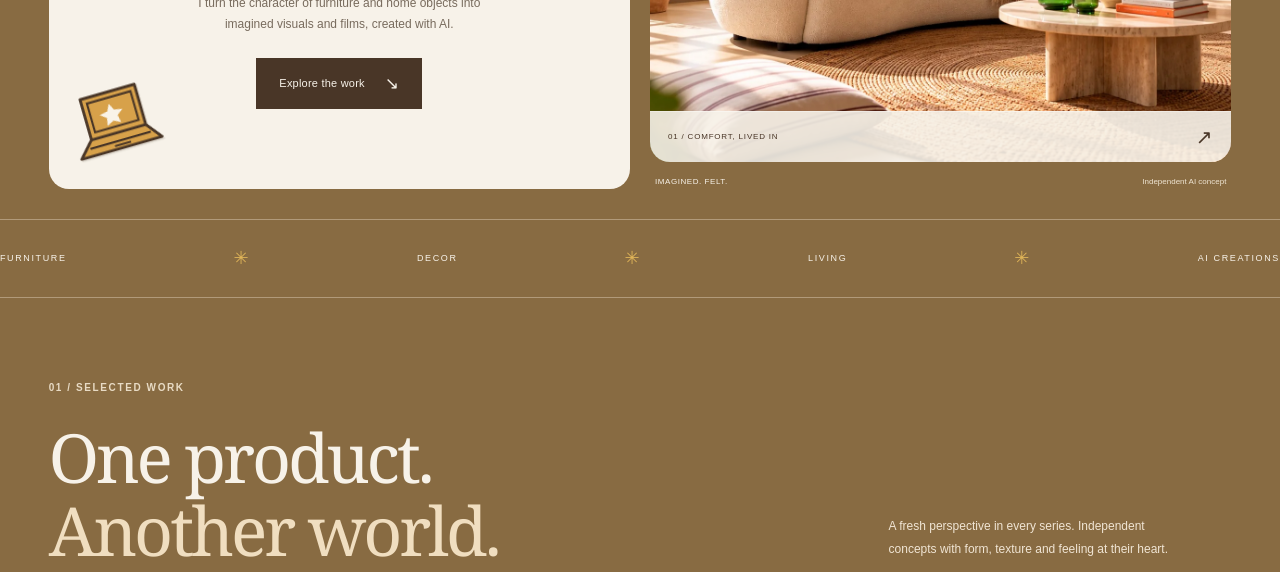
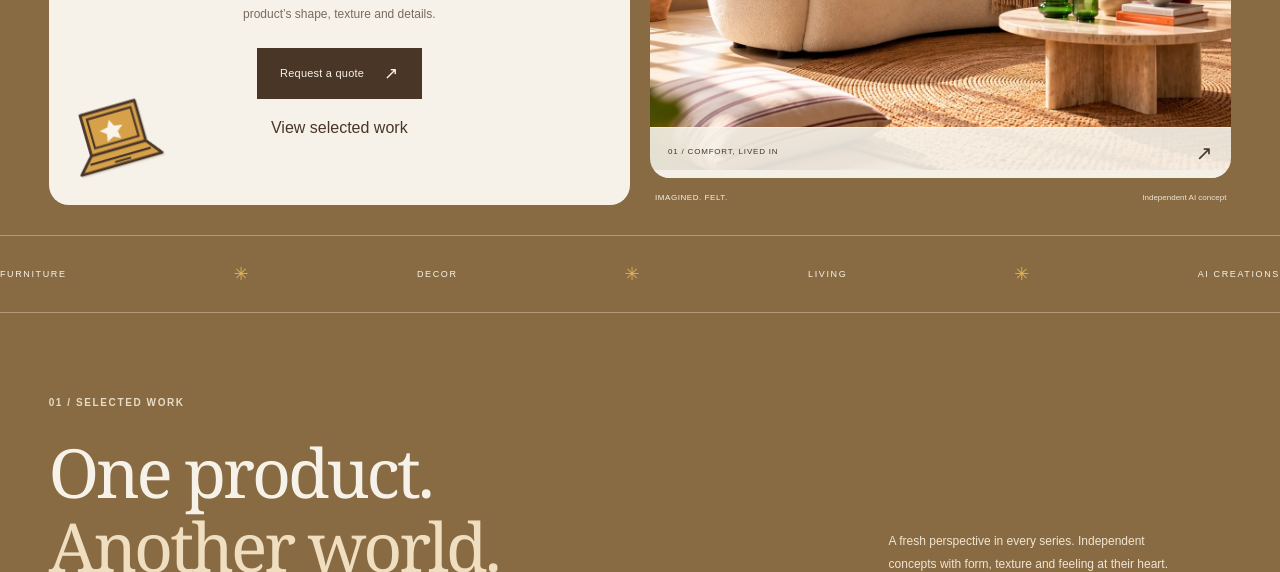
Before and after one commit to mervedigital/Pixelhome, a plain HTML site: page en/index.html in a window 1280 px wide. Shown: the part 528-1100 px from the top of the page. Drawn offline with Linux system fonts and the light colour scheme.

Commit message:
Clarify Pixel Home homepage offer (EN)

```diff
--- a/en/index.html
+++ b/en/index.html
@@ -32,8 +32,9 @@
 <section class="hero section" id="top" aria-labelledby="hero-title">
 <div class="hero-copy"><span class="sticker sticker-cursor" aria-hidden="true"><svg viewBox="0 0 100 110"><path d="M18 10 88 68 56 70 42 101 18 10Z" fill="#daa343" stroke="#493627" stroke-width="5" stroke-linejoin="round"/><path d="m27 25 45 37-24 1-8 20Z" fill="none" stroke="#f8f2e6" stroke-width="2"/></svg></span><span class="sticker sticker-laptop" aria-hidden="true"><svg viewBox="0 0 135 105"><path d="M28 8h81v60H28zM28 68 7 91h120l-18-23Z" fill="#d7a14a" stroke="#493627" stroke-width="4" stroke-linejoin="round"/><path d="M36 16h65v43H36zM23 80h90M58 86h24" fill="none" stroke="#493627" stroke-width="3"/><path d="m66 25 5 10 12 2-9 7 2 11-10-5-10 5 2-11-9-7 12-2Z" fill="#f9f3e8"/></svg></span><p class="eyebrow"><span class="tiny-star" aria-hidden="true">✳</span> NEW VISUAL WORLDS FOR PRODUCTS</p>
 <h1 id="hero-title">One product.<br><em>A thousand</em><br>stories.</h1>
-<p class="lead">I turn the character of furniture and home objects into imagined visuals and films, created with AI.</p>
-<a class="text-link" href="#projects">Explore the work <span class="circle-arrow" aria-hidden="true">↘</span></a>
+<p class="lead">I create AI-powered campaign imagery and short ads for furniture and decor brands while preserving each product’s shape, texture and details.</p>
+<a class="text-link" href="https://www.instagram.com/pixelpeople.home/" target="_blank" rel="noopener noreferrer">Request a quote <span class="circle-arrow" aria-hidden="true">↗</span></a>
+<p><a href="#projects">View selected work</a></p>
 <div class="hero-note"><span class="note-line"></span><p>From idea to atmosphere.<br>From product to story.</p></div></div>
 <div class="hero-art"><a class="hero-visual" href="/Pixelhome/en/projects/yasanan-bir-konfor/" aria-label="Explore Comfort, Lived In"><img src="../assets/images/cream-sofa-hero.webp" alt="Curved cream sofa in a sunlit living room" width="1440" height="1440" fetchpriority="high"><span class="hero-image-label">01 / COMFORT, LIVED IN <span aria-hidden="true">↗</span></span></a><div class="hero-side-label" aria-hidden="true">PIXEL HOME — VISUAL STORIES</div><div class="art-caption"><span>IMAGINED. FELT.</span><span>Independent AI concept</span></div></div>
 </section>
```
